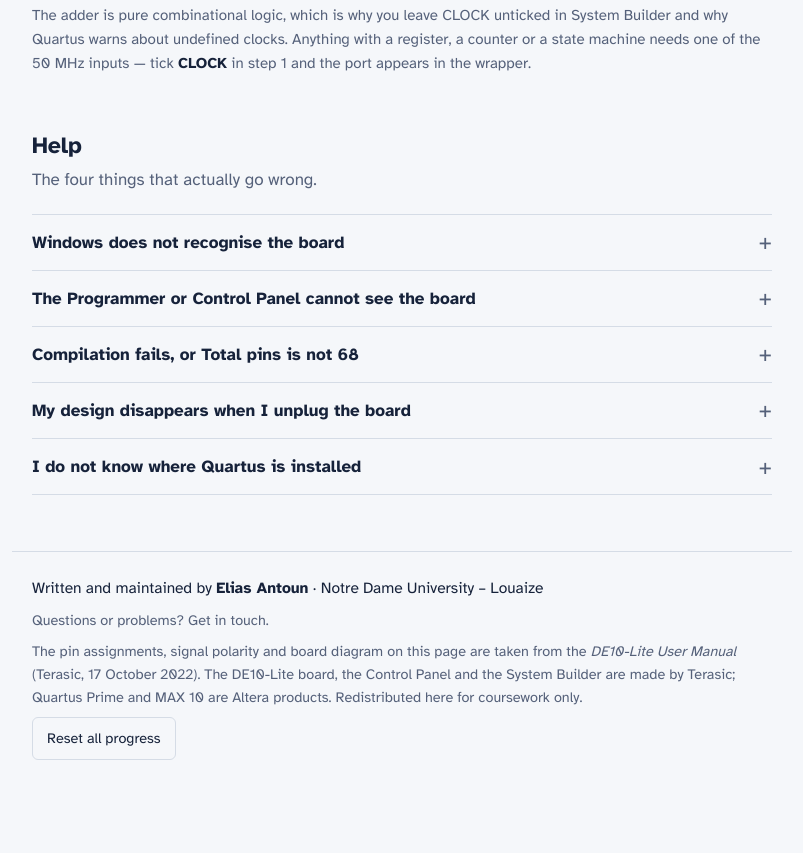
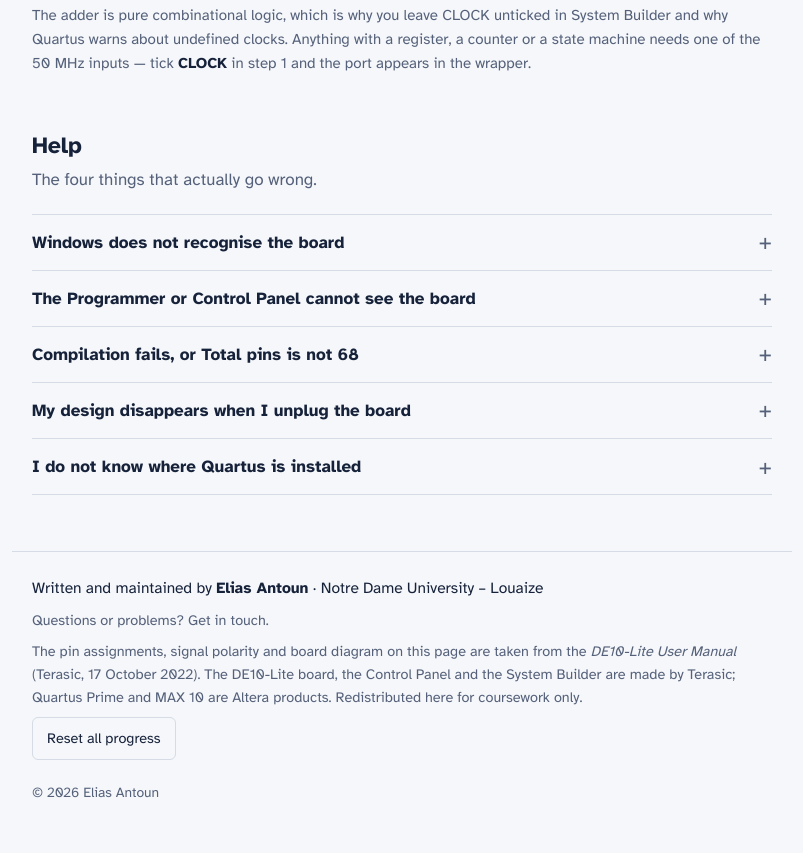
Before and after one commit to elias-antoun/de10-lite-setup, a plain HTML site: page index.html in a window 1280 px wide. Shown: the part 10749-11602 px from the top of the page, without its empty margins (238-1041 px from the left). Before the commit the page ends 11565 px from the top, so only its background shows below. Drawn offline with Linux system fonts and the light colour scheme.

Commit message:
Add a copyright line to the footer
Closes the page with the author's copyright, below the reset control so
it is the last thing on the page. The README credits get the same line.

```diff
--- a/index.html
+++ b/index.html
@@ -311,6 +311,7 @@
     font: 400 0.85rem/1.6 "JetBrains Mono", ui-monospace, Consolas, monospace;
   }
   .foot-by { color: var(--ink); font-size: 0.97rem; }
+  .copyright { margin: 22px 0 0; font-size: 0.87rem; }
 
   /* ---------- Sticky step bar ---------- */
   .stepbar {
@@ -808,6 +809,7 @@
   <p>Questions or problems? Get in touch.</p>
   <p>The pin assignments, signal polarity and board diagram on this page are taken from the <em>DE10-Lite User Manual</em> (Terasic, 17 October 2022). The DE10-Lite board, the Control Panel and the System Builder are made by Terasic; Quartus Prime and MAX 10 are Altera products. Redistributed here for coursework only.</p>
   <p><button class="btn-quiet" type="button" id="resetall">Reset all progress</button></p>
+  <p class="copyright">&copy; 2026 Elias Antoun</p>
 </footer>
 
 <p class="sr-only" id="status" aria-live="polite"></p>
```
Also changed, not shown: README.md.
